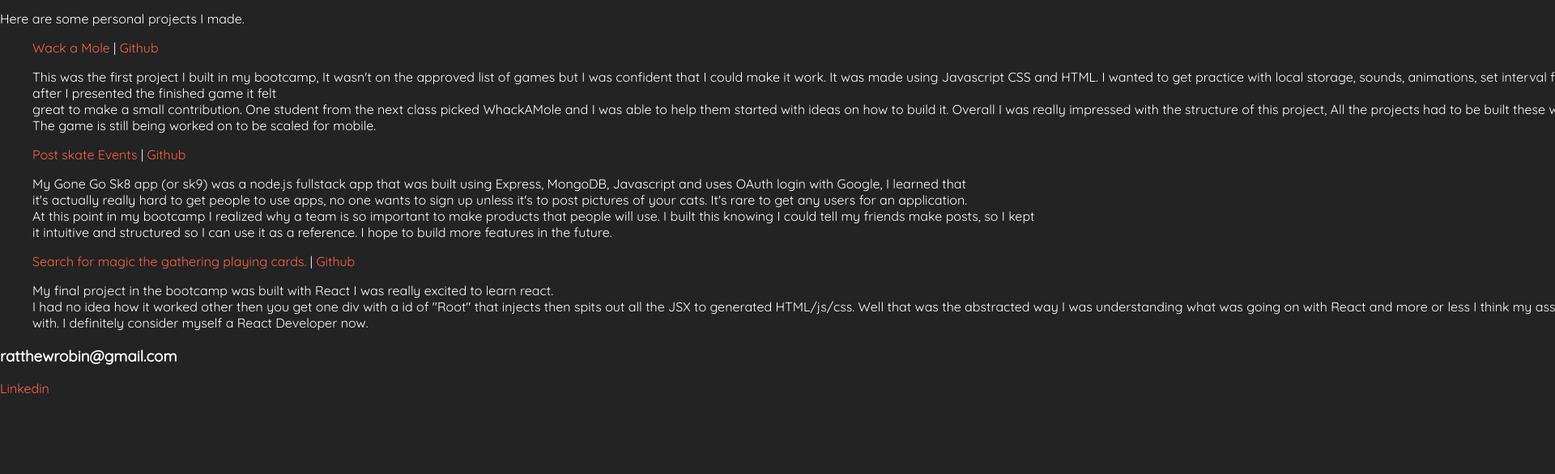
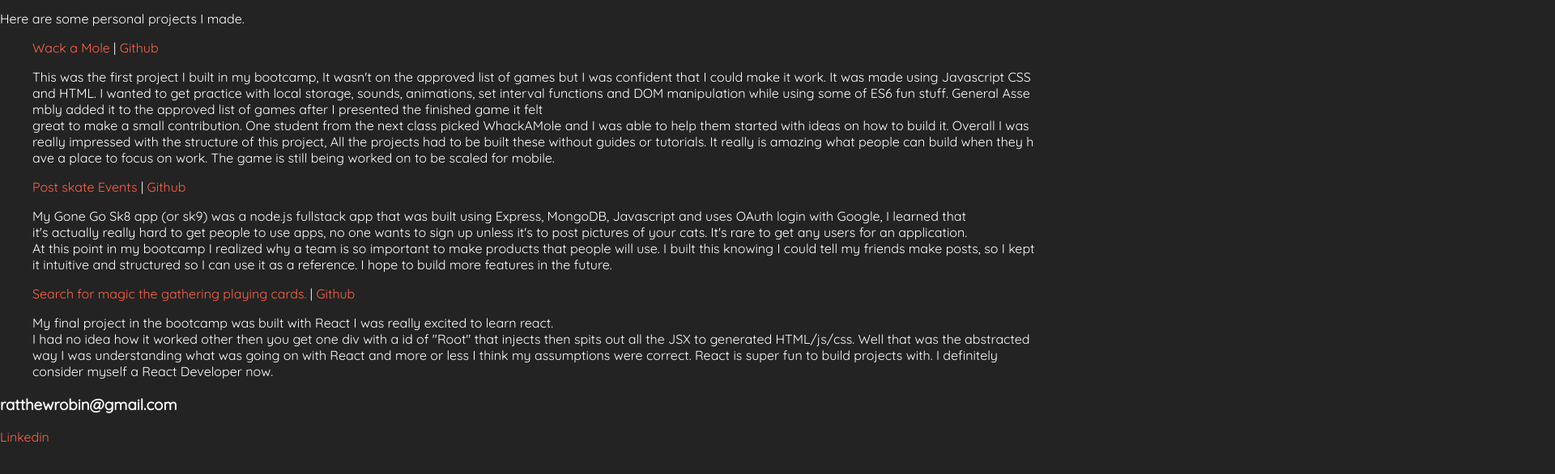
Before and after one commit to mrobin88/mrobin88.github.io, a plain HTML site: page index.html in a window 1280 px wide. Shown: the part 106-692 px from the top of the page at 81% size, 1920 px wide, since content can reach past the window. Drawn offline with Linux system fonts and the light colour scheme.

Commit message:
Update styles.css

```diff
--- a/styles.css
+++ b/styles.css
@@ -2,6 +2,7 @@
 box-sizing: border-box;
 color: white;
 font-family: 'Quicksand', sans-serif;
+word-break: break-word;
 }
 
 body {
```
